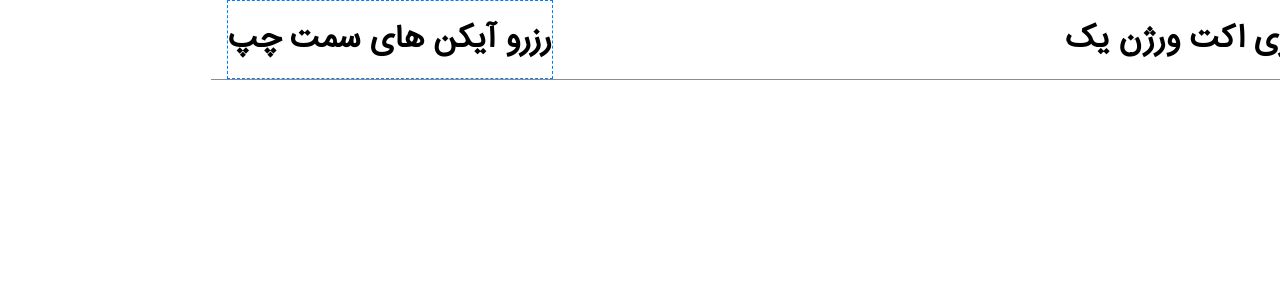
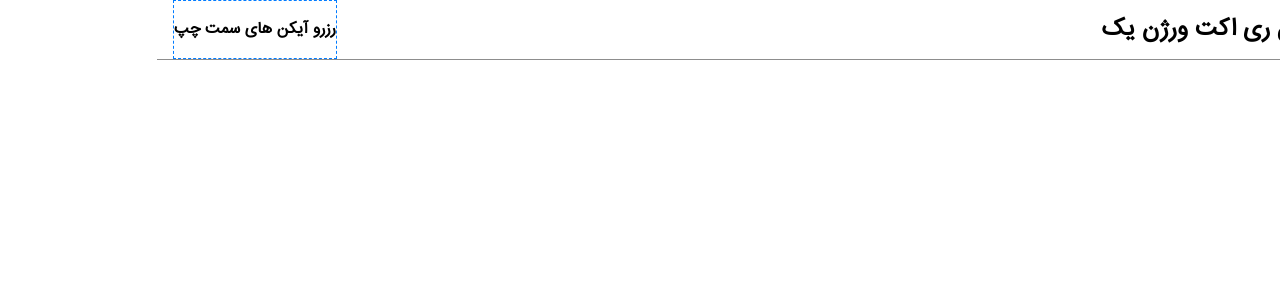
Before and after one commit to MamadTaheri68/react-persian-admin-panel, a React (Create React App) app: page / in a window 1280 px wide. Shown: the top 300 px of the page. Built offline with nearby package versions, Linux system fonts and the light colour scheme.

Commit message:
update Navbar

```diff
--- a/src/components/Navbar.css
+++ b/src/components/Navbar.css
@@ -2,7 +2,7 @@
   border-bottom: 1px solid #8d8d8d;
   color: #000000;
   width: 100%;
-  height: 80px;
+  height: 60px;
   display: -webkit-box;
   display: -ms-flexbox;
   display: flex;
@@ -40,6 +40,19 @@
   font-size: 32px;
   margin-left: 1rem;
   color: #007bff;
+  display: -webkit-box;
+  display: -ms-flexbox;
+  display: flex;
+  -webkit-box-pack: center;
+      -ms-flex-pack: center;
+          justify-content: center;
+  -webkit-box-align: center;
+      -ms-flex-align: center;
+          align-items: center;
+}
+
+.navbar .nav-right h1 {
+  font-size: 24px;
 }
 
 .navbar .nav-left {
@@ -63,9 +76,9 @@
 .nav-menu {
   background-color: #007bff;
   width: 220px;
-  height: calc(100vh - 80px);
+  height: calc(100vh - 60px);
   position: fixed;
-  top: 80px;
+  top: 60px;
   right: -100%;
   -webkit-transition: all 0.8s ease-in-out;
   transition: all 0.8s ease-in-out;
--- a/src/components/Navbar.jsx
+++ b/src/components/Navbar.jsx
@@ -21,7 +21,7 @@ const Navbar = () => {
           <h1>ادمین پنل ری اکت ورژن یک</h1>
         </div>
         <div className="nav-left">
-          <h1>رزرو آیکن های سمت چپ</h1>
+          <h4>رزرو آیکن های سمت چپ</h4>
         </div>
       </div>
       <nav className={showSidebar ? "nav-menu active" : "nav-menu"}>
--- a/src/components/Navbar.scss
+++ b/src/components/Navbar.scss
@@ -2,7 +2,7 @@
   border-bottom: 1px solid #8d8d8d;
   color: #000000;
   width: 100%;
-  height: 80px;
+  height: 60px;
   display: flex;
   flex-direction: row;
   justify-content: space-between;
@@ -20,6 +20,13 @@
       font-size: 32px;
       margin-left: 1rem;
       color: #007bff;
+      display: flex;
+      justify-content: center;
+      align-items: center;
+    }
+
+    h1 {
+        font-size: 24px;
     }
   }
 
@@ -36,9 +43,9 @@
 .nav-menu {
   background-color: #007bff;
   width: 220px;
-  height: calc(100vh - 80px);
+  height: calc(100vh - 60px);
   position: fixed;
-  top: 80px;
+  top: 60px;
   right: -100%;
   transition: all 0.8s ease-in-out;
   display: flex;
```
Also changed, not shown: 1 other file (tests, documents, lock files or other folders).
